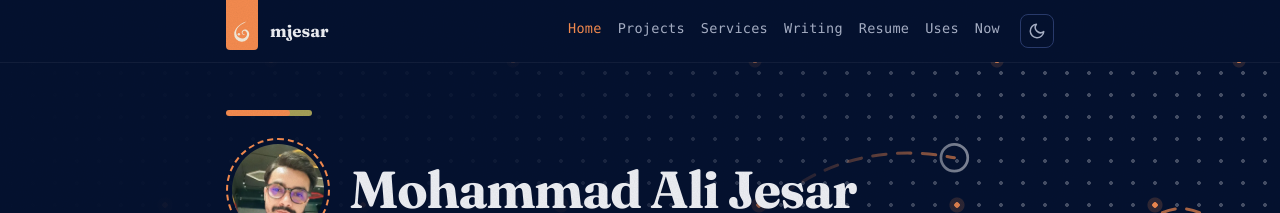
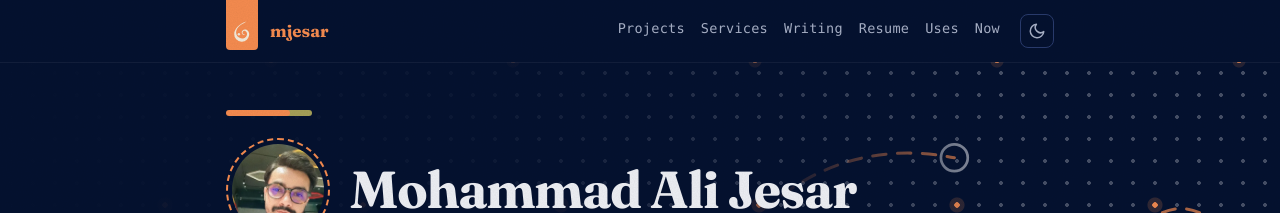
Before and after one commit to mjesar/mjesar.github.io, a Jekyll site: the page built from index.html, in a window 1280 px wide. Shown: the top 213 px of the page. Built offline with Jekyll 4.4.1, drawn with Linux system fonts in a browser that asks for light colours.

Commit message:
drop the home link and mark the homepage with the name colour

```diff
--- a/_includes/header.html
+++ b/_includes/header.html
@@ -1,13 +1,12 @@
 <header class="site-header">
   <div class="wrap">
-    <a class="brand" href="/" aria-label="Mohammad Ali Jesar, home">
+    <a class="brand" href="/" aria-label="Mohammad Ali Jesar, home"{% if page.url == "/" %} aria-current="page"{% endif %}>
       <span class="brand-tab" aria-hidden="true"><svg viewBox="0 0 24 24" width="24" height="24"><path fill="currentColor" fill-rule="evenodd" d="M17 1.5C9.5 3.5 3.5 9.5 3.5 15.2a8.2 8.2 0 0 0 16.4.6c0-3.3-2.3-5.600-5-5.400-2.500.2-3.800 2.400-3 4.200.7 1.500 2.500 1.800 3.500.8-1.600.5-3-.4-2.800-1.700.2-1.500 1.800-2.200 3-1.700 2 .9 2.500 3.500 1.200 5.600-1.800 2.800-5.800 3.300-8.500 1.300-3-2.200-3.500-6.500-1.300-10C8.600 6.500 12.500 3.800 17 1.500Z"/><circle cx="8.600" cy="15.500" r="1.300" fill="currentColor"/></svg></span>
       {%- comment -%} On the homepage the full name is the big heading right below, so the bar shows the handle instead. {%- endcomment -%}
       <span class="brand-name">{% if page.url == "/" %}mjesar{% else %}Mohammad Ali Jesar{% endif %}</span>
     </a>
     <nav aria-label="Main">
       <ul class="nav">
-        <li><a href="/"{% if page.url == "/" %} aria-current="page"{% endif %}>Home</a></li>
         {%- assign nav = "Projects:/projects/,Services:/services/,Writing:/writing/,Resume:/resume/,Uses:/uses/,Now:/now/" | split: "," -%}
         {%- for item in nav -%}
         {%- assign parts = item | split: ":" -%}
--- a/assets/css/style.css
+++ b/assets/css/style.css
@@ -399,12 +399,12 @@ main section + section { padding-top: 14px; }
   .glance { display: none; }
 }
 
-/* Phone menu: keep all seven links on one line (the mono font is wide) */
+/* Phone menu: keep all six links on one line (the mono font is wide) */
 @media (max-width: 600px) {
-  .nav { flex-wrap: nowrap; gap: 0 9px; font-size: 12.5px; letter-spacing: 0; }
+  .nav { flex-wrap: nowrap; gap: 0 11px; font-size: 12.5px; letter-spacing: 0; }
 }
 @media (max-width: 380px) {
-  .nav { gap: 0 6px; font-size: 11.5px; }
+  .nav { gap: 0 8px; font-size: 12px; }
 }
 @media (max-width: 360px) {
   .site-header nav { overflow-x: auto; }
@@ -438,6 +438,8 @@ main section + section { padding-top: 14px; }
 .brand-tab svg { display: block; width: 22px; height: 22px; }
 .site-header .brand { align-self: center; min-height: 34px; }
 .brand-name { margin-left: 44px; }
+/* On the homepage the name is the "you are here" marker, like the active menu link */
+.brand[aria-current="page"] .brand-name { color: var(--apricot); }
 @media (max-width: 600px) { .brand-tab { width: 28px; height: 48px; padding-bottom: 7px; } .brand-tab svg { width: 20px; height: 20px; } .brand-name { margin-left: 38px; } }
 
 /* Sticky top bar: stays at the top while scrolling; anchors stop below it */
```
